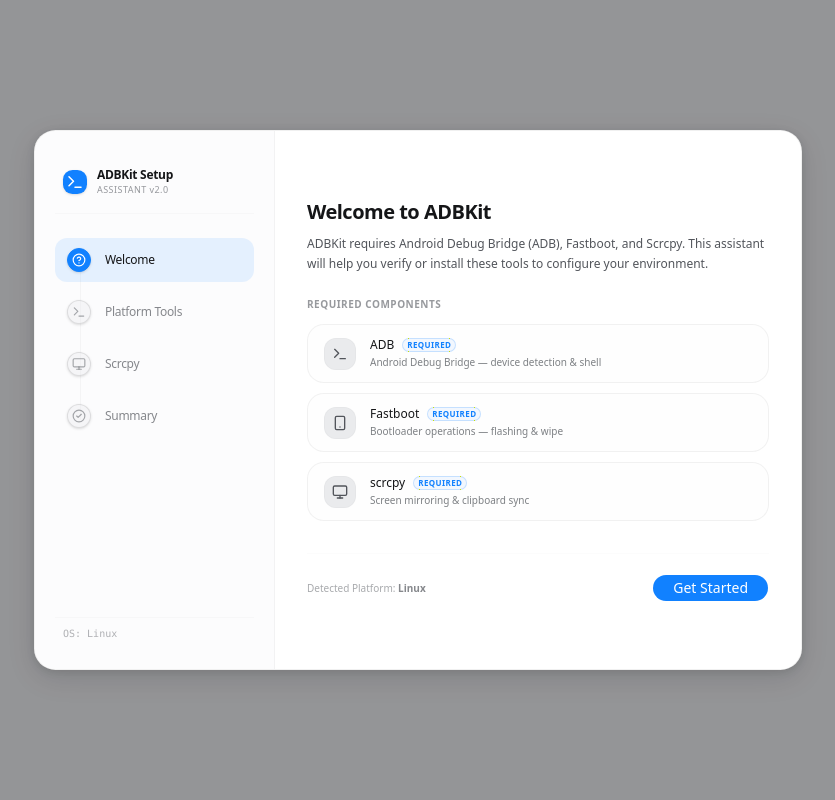
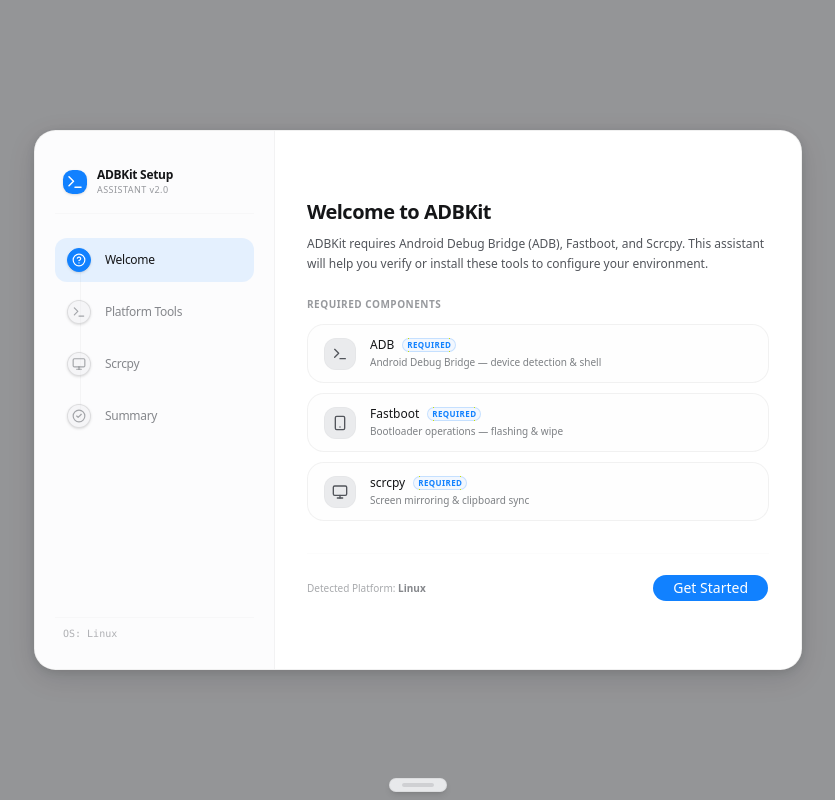
Before and after one commit to Drenzzz/ADBKit, a React (Vite) app in the folder frontend/: page /#/ in a window 1280 px wide. Shown: the whole page, without its empty margins (222-1057 px from the left). Built offline with nearby package versions, Linux system fonts and the light colour scheme.

Commit message:
fix(ux): add persistent nav handle to bottom dock
Nav dock was hover-only with no visible affordance, making it feel like
users were trapped on pages (esp. File Explorer). Add an always-visible
pill handle at bottom-center that reveals the full dock on hover/click.

```diff
--- a/frontend/src/components/layout/BottomDock.tsx
+++ b/frontend/src/components/layout/BottomDock.tsx
@@ -96,6 +96,31 @@ export function BottomDock() {
         className="fixed inset-x-0 bottom-0 z-40 h-8"
         onMouseEnter={handleDockMouseEnter}
       />
+
+      {/* Persistent handle — always-visible affordance so nav is discoverable.
+          Hidden while the full dock is open. */}
+      <AnimatePresence>
+        {!isVisible && (
+          <motion.button
+            type="button"
+            aria-label="Open navigation"
+            initial={{ opacity: 0, y: 8 }}
+            animate={{ opacity: 1, y: 0 }}
+            exit={{ opacity: 0, y: 8 }}
+            transition={reduced ? { duration: 0 } : { duration: 0.2, ease: 'easeOut' }}
+            onMouseEnter={handleDockMouseEnter}
+            onClick={handleDockMouseEnter}
+            className={cn(
+              'fixed bottom-2 left-1/2 z-40 -translate-x-1/2',
+              'flex items-center gap-1.5 rounded-full px-3 py-1',
+              'border border-border/50 bg-background/90 dark:bg-zinc-900/90 shadow-md backdrop-blur-sm',
+              'text-muted-foreground hover:text-foreground transition-colors cursor-pointer',
+            )}
+          >
+            <span className="h-1 w-8 rounded-full bg-border" />
+          </motion.button>
+        )}
+      </AnimatePresence>
 
       <AnimatePresence>
         {isVisible && (
```
